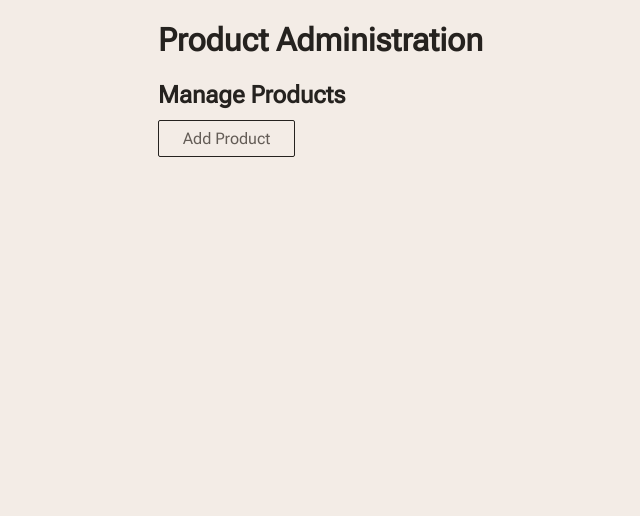
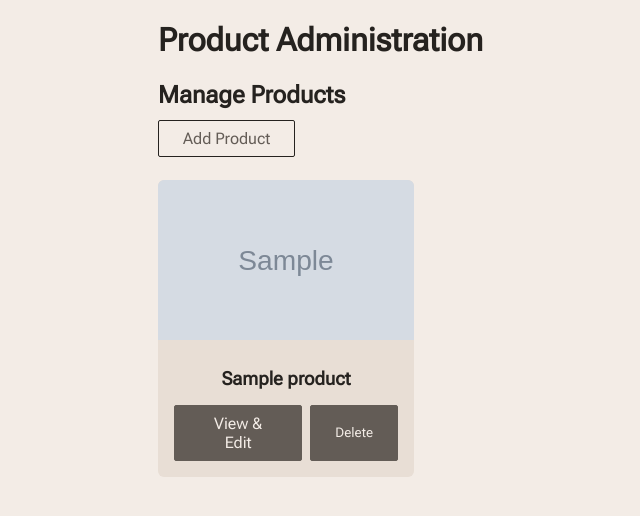
Before and after one commit to MajaNik86/online-shop, a Node server app: template views/admin/products/all-products.ejs in a window 1280 px wide. Shown: the part 80-596 px from the top of the page, without its empty margins (82-722 px from the left). Run offline with Node 20, Linux system fonts and the light colour scheme; the template is opened without the code that fills it: most values are stand-ins (such as "Sample title", 1, 10 or a date in 2020); grey boxes marked "Sample" are stand-in pictures; some libraries are stand-ins or nearby versions.

Commit message:
added fetching from db and outputting products

```diff
--- a/app.js
+++ b/app.js
@@ -20,6 +20,7 @@ app.set('view engine','ejs');
 app.set('views',path.join(__dirname,'views'));
 
 app.use(express.static('public')) ;
+app.use('/products/assets',express.static('product-data'))
 app.use(express.urlencoded({ extended: false })) ;
 
 const sessionConfig = createSessionConfig();
--- /dev/null
+++ b/public/styles/products.css
@@ -0,0 +1,35 @@
+#products-grid {
+    margin: 2rem auto;
+    display: grid;
+    grid-template-columns: repeat(auto-fill, minmax(15rem, 1fr));
+    gap: 1rem;
+  }
+
+  .product-item {
+    border-radius: 6px;
+    text-align: center;
+    background-color: rgb(232, 222, 213);
+    overflow: hidden;
+  }
+
+  .product-item img {
+    width: 100%;
+    height: 10rem;
+    object-fit: cover;
+  }
+
+  .product-item-content {
+    padding: 1rem
+  }
+
+  .product-item-content h2 {
+    font-size: 1.15rem;
+    margin: 0.5rem 0;
+  }
+
+  .product-item-actions {
+    display: flex;
+    gap: 0.5rem;
+    margin-top: 1rem;
+    justify-content: center;
+  }
--- a/router/admin.router.js
+++ b/router/admin.router.js
@@ -7,7 +7,9 @@ router.get('/products',adminController.getProducts);
 
 router.get('/products/new',adminController.getNewProduct);
 
-router.post('/products', imageUploadMiddleware,adminController.createNewProduct)
+router.post('/products', imageUploadMiddleware,adminController.createNewProduct);
+
+
 
 
 module.exports = router
--- a/views/admin/products/all-products.ejs
+++ b/views/admin/products/all-products.ejs
@@ -11,6 +11,7 @@
     />
     <link rel="stylesheet" href="/styles/base.css">
     <link rel="stylesheet" href="/styles/navigation.css">
+    <link rel="stylesheet" href="/styles/products.css">
     <link rel="preconnect" href="https://fonts.googleapis.com">
     <link rel="preconnect" href="https://fonts.gstatic.com" crossorigin>
     <link href="https://fonts.googleapis.com/css2?family=Roboto+Flex:opsz,wght@8..144,100;8..144,200;8..144,300;8..144,400&display=swap" rel="stylesheet">
@@ -29,7 +30,9 @@
         </section>
         <section>
           <ul id="products-grid">
-
+            <% for (const product of products) { %>
+            <li><%- include('../../shared/includes/product-item', { product: product }) %></li>
+            <% } %>
           </ul>
         </section>
       </main>
--- /dev/null
+++ b/views/shared/includes/product-item.ejs
@@ -0,0 +1,10 @@
+<article class="product-item">
+    <img src="<%= product.imageUrl %>" alt="<%= product.title %>" />
+    <div class="product-item-content">
+      <h2><%= product.title %></h2>
+      <div class="product-item-actions">
+          <a class="btn btn-alt" href="/admin/products/<%= product.id %>">View & Edit</a>
+          <button class="btn btn-alt">Delete</button>
+      </div>
+    </div>
+  </article>
```
Also changed, not shown: controller/admin.controller.js (+18 -8 lines), model/product.model.js (+23 -9 lines), views/admin/products/new-product.ejs (+20 -2 lines), product-data/images/0b026e30-e9bd-4a4e-958a-ab2cb8adcc90-8239424401_1_1_1.jpeg (added), product-data/images/d9b679af-9f37-45f6-9fd3-c1efc0abc957-8239424401_1_1_1.jpeg (added), product-data/images/e110d06b-b403-448b-b61f-9918eddfa54b-8239424401_1_1_1.jpeg (added).
